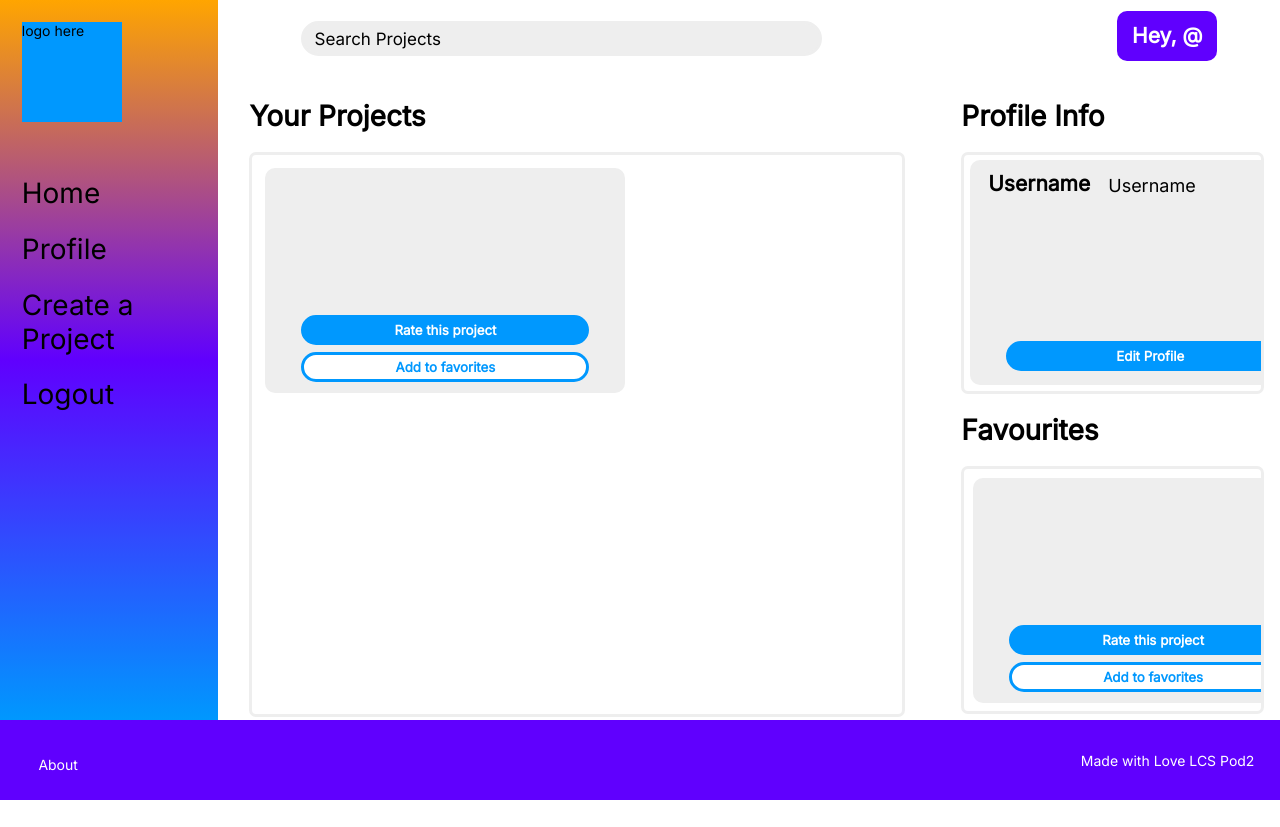
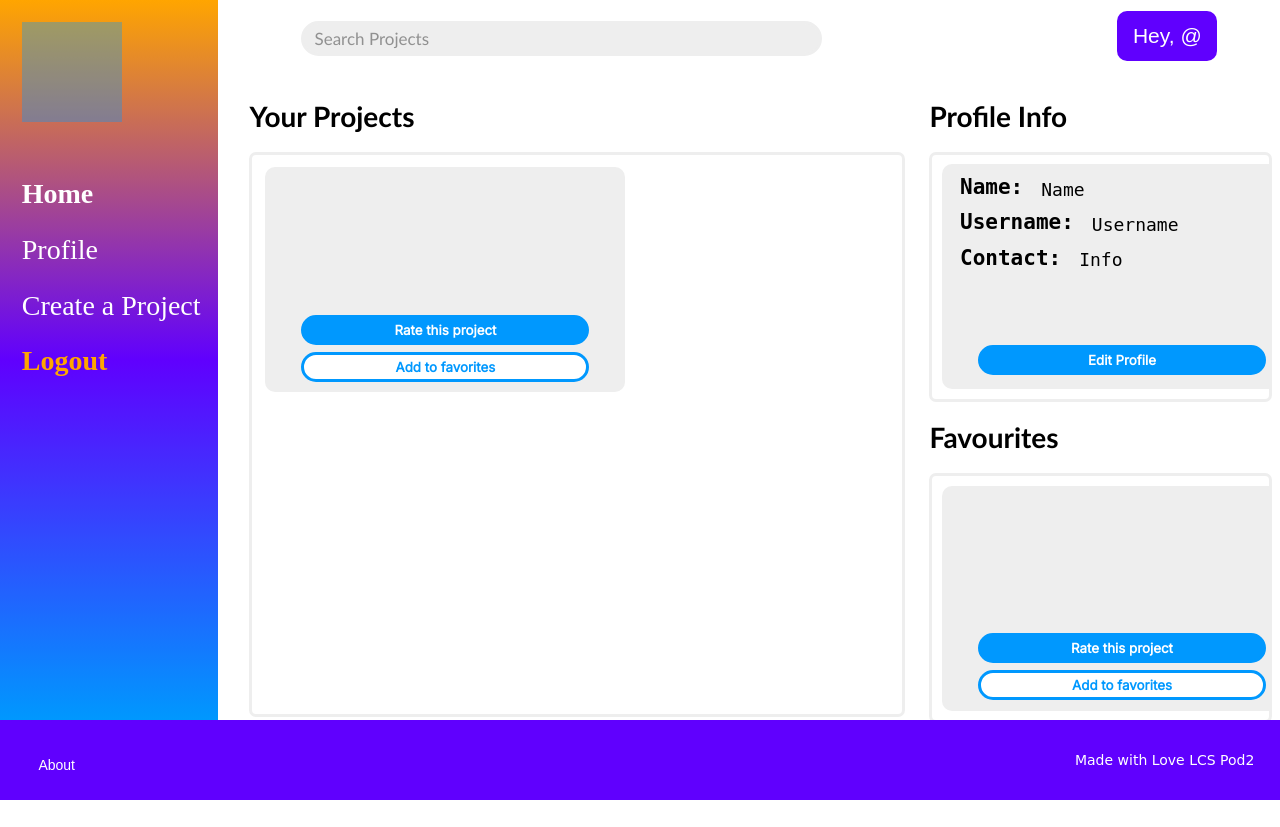
Before and after one commit to LaurierCS/TechHunt, a Django app: page /profile/ in a window 1280 px wide. Run offline with Django 3.2, Linux system fonts and the light colour scheme; the visitor is signed in with stand-in values (Sample User, id 1).

Commit message:
Updated CSS for all pages

```diff
--- a/Wampus/Wampus/urls.py
+++ b/Wampus/Wampus/urls.py
@@ -29,7 +29,8 @@
     path('project/', views.project_view),
     path('profile/', views.profilepage_view),
     path('about-us/', views.aboutus_view),
-    path('create-project/', views.createproject_view)
+    path('create-project/', views.createproject_view),
+    path('landing/', views.landing_view)
 ]
 
 """
--- a/Wampus/app/static/main.css
+++ b/Wampus/app/static/main.css
@@ -45,7 +45,8 @@
 }
 
 .sidePanel__links a {
-  color: #000000;
+  color: #ffffff;
+  font-family:serif;
 }
 
 .sidePanel__links:hover {
@@ -86,6 +87,8 @@
   display: table-cell;
   vertical-align: middle;
   color: #ffffff;
+  font-family: sans-serif;
+  font-weight: lighter;
 }
 
 .pageContent {
@@ -139,7 +142,7 @@
   width: 100px;
   height: 100px;
   margin: 10% 0 15% 10%;
-  background-color: #0098fe;
+  background-color: #0098fe59;
 }
 
 .inputField {
@@ -229,7 +232,7 @@
 .profileInfoCard {
   width: 360px;
   height: 225px;
-  margin: 1%;
+  margin: 2%;
   display: flex;
   flex-direction: column;
   background-color: #eeeeee;
@@ -246,13 +249,15 @@
   margin: 0;
   padding: 3% 5% 0 5%;
   float: left;
+  font-family: monospace;
 }
 
 .profileInfo__username {
   margin: 0;
-  padding: 4% 5% 1px 5%;
+  padding: 4% 5% 0 5%;
   font-weight: normal;
   font-size: 18px;
+  font-family: monospace;
 }
 
 /*Component modifiers*/
@@ -268,7 +273,8 @@
 }
 
 .inputField--search::placeholder {
-  color: #000000;
+  color: #6e6e6ebb;
+  font-family:'Trebuchet MS', 'Lucida Sans Unicode', 'Lucida Grande', 'Lucida Sans', Arial, sans-serif;
 }
 
 .inputField--search:hover {
@@ -277,13 +283,13 @@
 }
 
 .yourprojects {
-  width: 65%;
+  width: 63%;
   margin: 0 0 1% 3%;
   float: left;
 }
 
 .contentContainer--yourProjects--homepage {
-  width: 95%;
+  width: 98%;
   min-height: 250px;
   height: fit-content;
   margin: 1% 1% 1% 0;
@@ -458,8 +468,9 @@
 }
 
 .favourites {
-  width: 30%;
+  width: 33%;
   float: right;
+  padding-right: 1px;
 }
 
 .yourprojects--noProjects{
@@ -560,7 +573,7 @@
 }
 
 .contentContainer--yourProjects--profile {
-  width: 95%;
+  width: 98%;
   height: 565px;
   max-height: 900px;
   margin: 2% 0 0 0;
@@ -568,9 +581,17 @@
 }
 
 .contentContainer--favourite--profile {
-  width: 95%;
+  width: 98%;
   height: auto;
   max-height: 750px;
+  padding: 3px;
+  overflow-x: auto;
+}
+
+.contentContainer--profileInfo--profile {
+  width: 98%;
+  height: auto;
+  max-height: 250px;
   padding: 3px;
   overflow-x: auto;
 }
--- a/Wampus/app/templates/base.html
+++ b/Wampus/app/templates/base.html
@@ -34,9 +34,9 @@
         <!-- Footer -->
         <div class="footer">
             <!-- Links to other Pages ... Need to update with django references to links-->
-            <h1 class="footer__links"><a href="/about-us">About</a></h1>
+            <h1 class="footer__links"><a style="font-family: fantasy;" href="/about-us">About</a></h1>
             <!-- <h1 class="footer__links"><a href="">The Team</a></h1> -->
-            <h1 class="footer__text">Made with Love LCS Pod2</h1>
+            <h1 style="font-family: cursive;" class="footer__text">Made with Love LCS Pod2</h1>
         </div>
         <!-- End of Footer -->
     </div>
--- a/Wampus/app/templates/components/profileInfoComponent.html
+++ b/Wampus/app/templates/components/profileInfoComponent.html
@@ -1,6 +1,9 @@
 <div class="profileInfoCard">
     <div class="profileInfo__text">
-        <h2 class="profileInfo__title">Username <h2 class="profileInfo__username">Username</h2></h2>
+        <h2 class="profileInfo__title">Name: <h2 class="profileInfo__username">Name</h2></h2>
+        <h2 class="profileInfo__title">Username: <h2 class="profileInfo__username">Username</h2></h2>
+        <h2 class="profileInfo__title">Contact: <h2 class="profileInfo__username">Info</h2></h2>
+
     </div>
     {% with name="Edit Profile" classes="btn btn--editProfile" type="" %}
         {% include "components/buttonComponent.html"  %}
--- a/Wampus/app/templates/components/sidePanelComponent.html
+++ b/Wampus/app/templates/components/sidePanelComponent.html
@@ -1,9 +1,8 @@
 <div class="sidePanel">
     <div class="logo">
-        logo here
     </div>
-    <h1 class="sidePanel__links"><a href="/">Home</a></h1>
+    <h1 class="sidePanel__links"><a style="font-weight:bold;" href="/">Home</a></h1>
     <h1 class="sidePanel__links"><a href="/profile">Profile</a></h1>
     <h1 class="sidePanel__links"><a href="/create-project">Create a Project</a></h1>
-    <h1 class="sidePanel__links"><a href="/logout">Logout</a></h1>
+    <h1 class="sidePanel__links"><a style="color: orange; font-weight: bold;" href="/logout">Logout</a></h1>
 </div>
--- a/Wampus/app/templates/profile.html
+++ b/Wampus/app/templates/profile.html
@@ -6,17 +6,17 @@
 <!-- Main Page Content -->
 {% block content %}
 <div class="yourprojects">
-    <h1>Your Projects</h1>
+    <h1 style="font-family:'Gill Sans', 'Gill Sans MT', Calibri, 'Trebuchet MS', sans-serif;">Your Projects</h1>
     <div class="contentContainer contentContainer--yourProjects--profile">
       {% include "components/projectCardComponent.html" %}
     </div>
 </div>
 <div class="favourites">
-    <h1>Profile Info</h1>
-    <div class="contentContainer contentContainer--favourite--profile">
+    <h1 style="font-family:'Gill Sans', 'Gill Sans MT', Calibri, 'Trebuchet MS', sans-serif;">Profile Info</h1>
+    <div class="contentContainer contentContainer--profileInfo--profile">
         {% include "components/profileInfoComponent.html" %}
     </div>
-    <h1>Favourites</h1>
+    <h1 style="font-family:'Gill Sans', 'Gill Sans MT', Calibri, 'Trebuchet MS', sans-serif;">Favourites</h1>
     <div class="contentContainer contentContainer--favourite--profile">
         {% include "components/projectCardComponent.html" %}
     </div>
--- a/Wampus/app/views.py
+++ b/Wampus/app/views.py
@@ -157,3 +157,20 @@
     template_name = 'create-project.html'
 
     return render(request, template_name, context)
+
+def landing_view(request):
+    object1 = """Some object queried from the Database,
+                maybe a project or set of project objects"""
+
+    context = {
+        # You place objects in here that you want to bring
+        # to the front end. You do it just by adding them
+        # to this dictionary commonly called context -
+        # simply store key and value pairs
+        # For example:
+        'object1': object1
+    }
+
+    template_name = 'landing.html'
+
+    return render(request, template_name, context)
```
Also changed, not shown: other parts of Wampus/app/static/main.css (+21 -15 lines), Wampus/app/templates/create-project.html (+8 -7 lines), Wampus/app/templates/homepage.html (+7 -7 lines), Wampus/app/templates/login.html (+6 -2 lines), Wampus/app/templates/register.html (+6 -2 lines).
